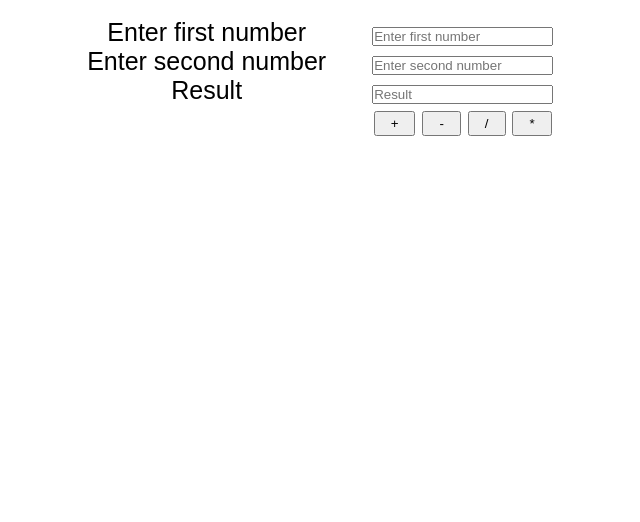
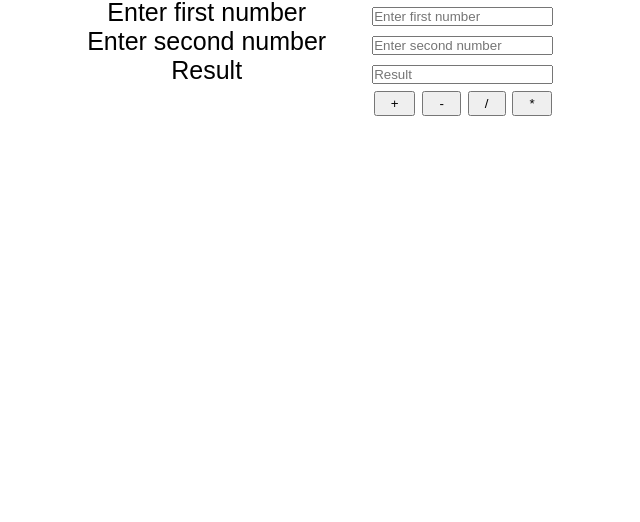
Before and after one commit to sqb-codes/BennettUniversityFS, a plain HTML site: page Javascript/BasicCalculator/index.html in a window 1280 px wide. Shown: the part 278-800 px from the top of the page, without its empty margins (323-963 px from the left). Drawn offline with Linux system fonts and the light colour scheme.

Commit message:
Solved the bug

```diff
--- a/Group-G4/Javascript/AdvCalculator/calc.js
+++ b/Group-G4/Javascript/AdvCalculator/calc.js
@@ -33,6 +33,10 @@ function appendNumber() {
 
 function appendOperator() {
     // get the innerHTML of clicked button and append in textbox
+    let temp = expression.charAt(expression.length - 1);
+    if(temp === "+" ||  temp === "-" || temp === "*" || temp === "/" || temp === "log"){
+        expression = expression.substring(0, expression.length - 1);
+    }
     expression += this.innerHTML;
     box.value = expression;
 }
--- a/Javascript/BasicCalculator/index.html
+++ b/Javascript/BasicCalculator/index.html
@@ -8,6 +8,7 @@
     <link rel="stylesheet" href="styles.css">
 </head>
 <body>
+    <div class="wrapper">
         <h1>Basic Calculator</h1>
         <table>
             <tr>
@@ -38,6 +39,7 @@
                 </td>
             </tr>
         </table>
+    </div>
 
 </body>
 </html>
--- a/Javascript/BasicCalculator/styles.css
+++ b/Javascript/BasicCalculator/styles.css
@@ -7,13 +7,20 @@
 body{
     font-family: 'Poppins', sans-serif;
     overflow-x: hidden;
+    align-items: center;
+    height: 100vh;
+    gap: 2rem;
+}
+
+.wrapper{
     display: flex;
     flex-direction: column;
     justify-content: center;
     align-items: center;
+    gap: 2rem;
     height: 100vh;
-    gap: 2rem;
-    transform: translateY(-80px);
+    width: 100%;
+    transform: translateY(-100px);
 }
 
 table{
```
Lines whose indentation alone changed are shown as unchanged.
